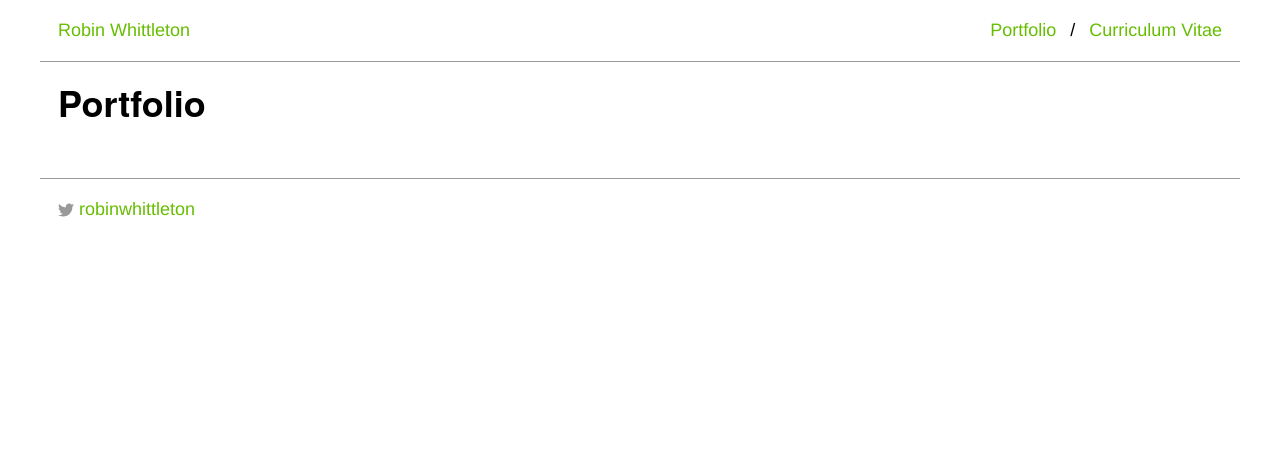
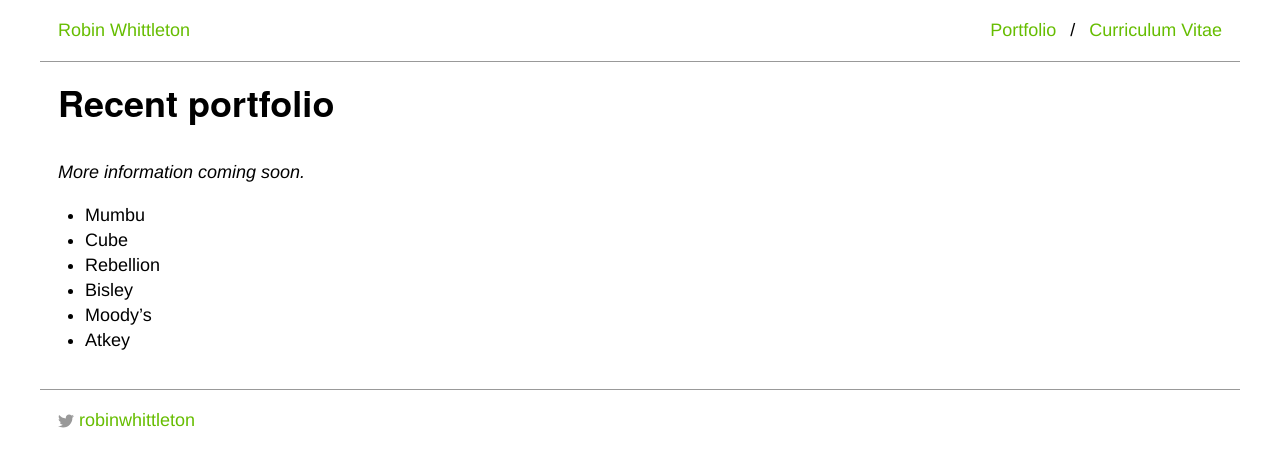
Before and after one commit to robinwhittleton/reala.net, a Jekyll site: the page built from index.html, in a window 1280 px wide. Shown: the top 467 px of the page. Built offline with Jekyll 4.4.1, drawn with Linux system fonts in a browser that asks for light colours.

Commit message:
Chuck up a coming soon list of portfolio items

```diff
--- a/index.html
+++ b/index.html
@@ -3,4 +3,14 @@ layout: default
 title: Portfolio
 ---
 
-<h1>Portfolio</h1>
+<h1>Recent portfolio</h1>
+<p><em>More information coming soon.</em></p>
+
+<ul class="portfolio">
+	<li>Mumbu</li>
+	<li>Cube</li>
+	<li>Rebellion</li>
+	<li>Bisley</li>
+	<li>Moody’s</li>
+	<li>Atkey</li>
+</ul>
```
